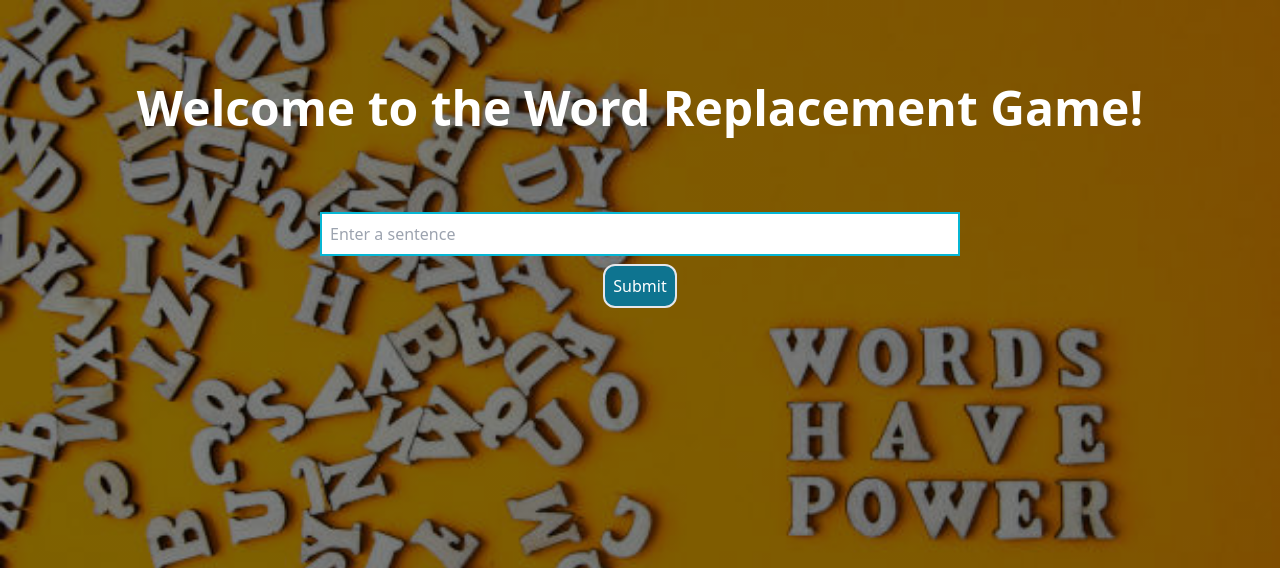
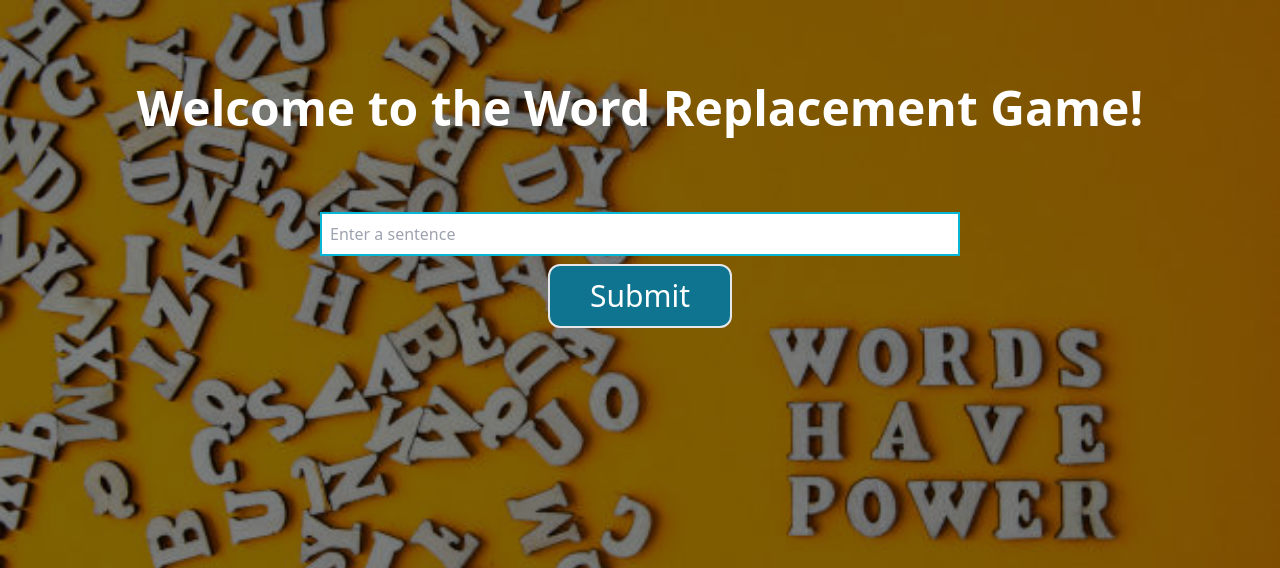
Before and after one commit to tekanokhambane/word_replacement_game, a Flask app: page / in a window 1280 px wide. Shown: the top 568 px of the page. Run offline with Flask 3, Linux system fonts and the light colour scheme; parts of the project's set-up code (start-up, migrations or seed data) failed here and were passed over; some libraries are stand-ins or nearby versions.

Commit message:
enlarge button

```diff
--- a/templates/index.html
+++ b/templates/index.html
@@ -11,7 +11,7 @@
 <body id="body" style="background: linear-gradient(rgba(0, 0, 0, 0.5), rgba(0, 0, 0, 0.5)), url('/static/background.jpg'); background-size: cover;" class="bg-no-repeat m-0 pt-5 p-0 flex flex-col items-center justify-start w-screen h-screen transition-all ease duration-500">
     <h1 class="text-5xl font-bold text-white text-center mb-4 p-16">Welcome to the Word Replacement Game!</h1>
     <input class="border border-2 border-cyan-500 p-2 w-1/2 outline-none focus:border-cyan-800" type="text" id="sentenceInput" placeholder="Enter a sentence">
-    <button class="border border-2 bg-cyan-700 text-white hover:bg-cyan-800 p-2 m-2 rounded-xl" onclick="sendSentence()">Submit</button>
+    <button class="border border-2 bg-cyan-700 text-white text-3xl hover:bg-cyan-800 p-2 py-3 px-10 m-2 rounded-xl" onclick="sendSentence()">Submit</button>
     <h2 class="text-2xl font-bold text-center mb-4 p-5" id="originalSentence"></h2>
     <h2 class="text-2xl font-bold text-center mb-4" id="newSentence"></h2>
 
```
